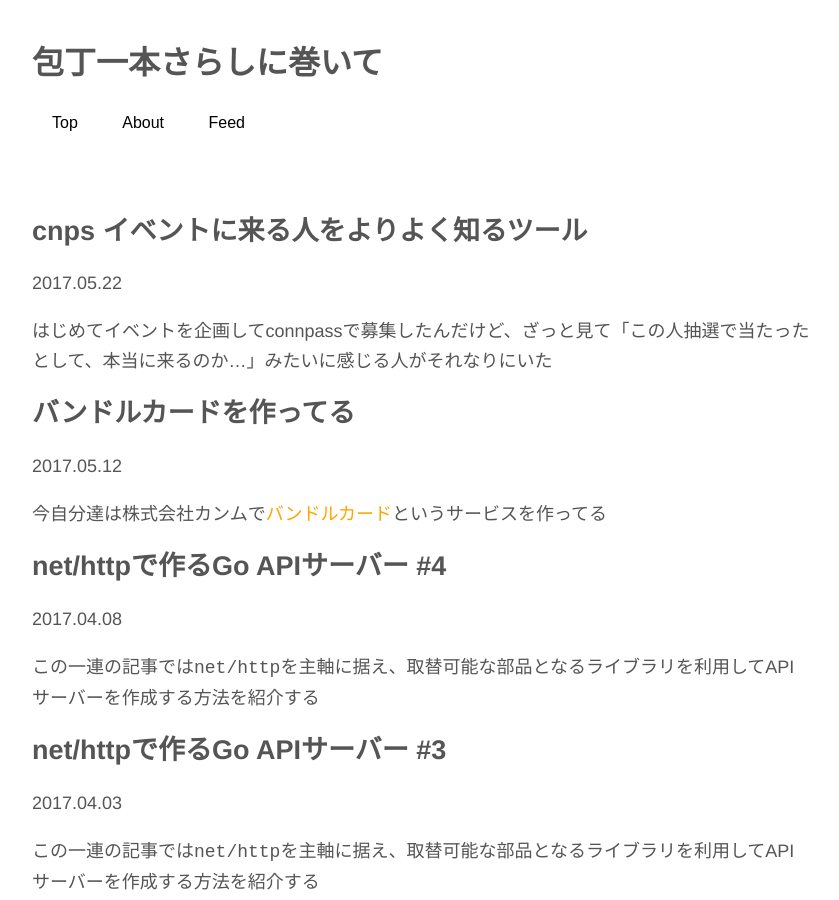
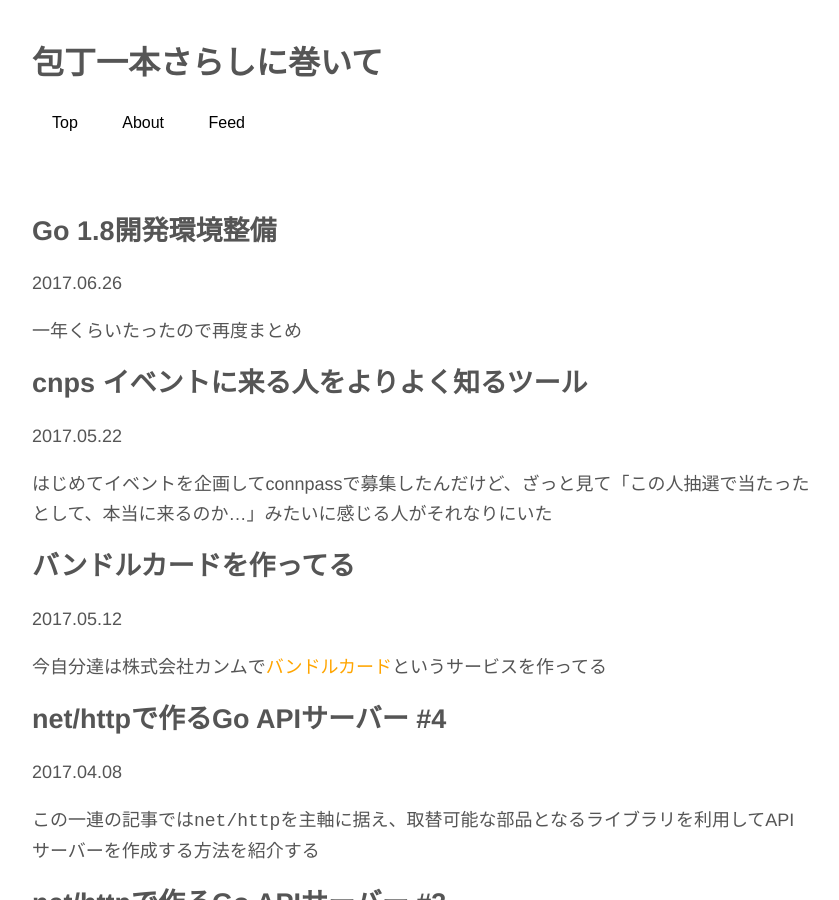
Before and after one commit to achiku/achiku.github.io, a Jekyll site: the page built from index.md, in a window 1280 px wide and 900 px high. Shown: the whole window, without its empty margins (218-1057 px from the left). Built offline with Jekyll 4.4.1, drawn with Linux system fonts in a browser that asks for light colours; some of the changed lines change nothing that is shown.

Commit message:
2017/06/26

````diff
--- /dev/null
+++ b/_posts/2017-06-26-go18-development.md
@@ -0,0 +1,199 @@
+---
+layout: post
+title: 'Go 1.8開発環境整備'
+---
+
+一年くらいたったので再度まとめ。
+
+
+### 前提
+
+- Mac OS X 10.11.6
+- homebrew
+- Go 1.8.3
+- zsh
+- neovim v0.2.0
+
+
+### Go自体の管理
+
+Go 1.8からデフォルトの `GOPATH` は `$HOME/go` に設定されている。
+
+- [cmd/go: assume GOPATH=$HOME/go if not set](https://github.com/golang/go/issues/17262)
+
+今から入るならこれでも良いかなと思うけど、自分はまだGoのバージョンをパスに含めて開発するスタイルでやっていっている。Goは後方互換をめちゃくちゃ大事にしてくれるのでGoのバージョン変えて急に挙動がズレる事はそんなに無いとは思うんだけど、一度バージョンを上げてコンパイルしたバイナリを暫く検証環境で走らす、パフォーマンステストする等の作業が主に仕事で発生して、複数バージョンローカルに持っておきたいケースがあるので以下のようなスタイルになってる。
+
+homebrewでインストール。
+
+```
+$ brew install go
+$ go version
+go version go1.6 darwin/amd64
+$ which go
+/usr/local/bin/go
+```
+
+.zshrcに以下の環境変数を設定。
+
+```bash
+# for golang
+export GOVERSION=1.8.3
+export GOPATH=$HOME/.go/$GOVERSION
+export PATH=$GOPATH/bin:$PATH
+```
+
+Goのバージョンを切り替えるときは以下の `brew switch` を使ってシンボリックリンクを切り替えてる。
+
+```
+$ go version
+go version go1.8.3 darwin/amd64
+$ brew switch --help
+brew switch name version:
+    Symlink all of the specific version of name's install to Homebrew prefix.
+$ brew switch go 1.7.3
+3 links created for /usr/local/Cellar/go/1.7.3
+$ go version
+go version go1.7.3 darwin/amd64
+```
+
+
+### vendoring
+
+- [Dep is a prototype dependency management tool](https://github.com/golang/dep)
+
+今は `dep` がオフィシャルなツールチェインの仲間入りを目指しているのでこれを使えば良い気がする。ただロードマップやGitHub上の議論を見ると、「これがGoの公式依存性解決ツールだ！！！！」みたいなのではなく、あくまでもそういう立ち位置を目指してるという状態が正しいので、まったりissue上げたりPRしていくのが良いのではないかと思う。以下ロードマップ。
+
+- [Roadmap](https://github.com/golang/dep/wiki/Roadmap)
+
+
+### エディタ(基礎)
+
+現在エディタはneovimをメインで利用。この部分はvimでも良さそうな気がしてる。ベーシックな部分は全て [vim-go](https://github.com/fatih/vim-go) におまかせしている。特に `:GoRename` コマンドと、 `<Leader>dt <Plug>(go-def-tab)` には大変お世話になっている。 `:GoRename` 、本当に精神に良くて、これがあるから名前をある程度雑に決めて前に進む事ができる。「あとで別概念が出てくるかも。出てくるとしたら何か。」という思考に使うコストをほぼカットできるのは本当に良い。
+
+```vim
+"" vim-go
+let g:go_fmt_command = "goimports"
+let g:go_highlight_functions = 1
+let g:go_highlight_methods = 1
+let g:go_highlight_structs = 1
+let g:go_highlight_operators = 1
+let g:go_term_enabled = 1
+let g:go_highlight_build_constraints = 1
+let g:go_auto_type_info = 1
+
+
+augroup GolangSettings
+  autocmd!
+  autocmd FileType go nmap <leader>gb <Plug>(go-build)
+  autocmd FileType go nmap <leader>gt <Plug>(go-test)
+  autocmd FileType go nmap <Leader>ds <Plug>(go-def-split)
+  autocmd FileType go nmap <Leader>dv <Plug>(go-def-vertical)
+  autocmd FileType go nmap <Leader>dt <Plug>(go-def-tab)
+  autocmd FileType go nmap <Leader>gd <Plug>(go-doc)
+  autocmd FileType go nmap <Leader>gv <Plug>(go-doc-vertical)
+  autocmd FileType go :highlight goErr cterm=bold ctermfg=214
+  autocmd FileType go :match goErr /\<err\>/
+augroup END
+```
+
+
+### エディタ(Linter)
+
+以前、Go 1.6では `syntastic` を使ってlintしていたんだけど、流石に同期でlintするのは辛くなってきたので、Go 1.7に上げたタイミングぐらいで `vim-go` から[gometalinter](https://github.com/alecthomas/gometalinter) を使う方式に変更した。
+
+`gometalinter` は簡単に説明すると「数多あるGoのLinterを並列に走らせて結果をまとめて表示してくれるやつ」だ。オプションはそれなりに設定可能なのも熱い。
+
+ただ、`vim-go` の `gometalinter` 機能はファイル保存時に非同期実行する際のみオプションをあまりいじれなかった。(`:GoMetalinter` コマンドは `gometalinter` に与えるオプションを変更可能。`g:go_metalinter_autosave_enabled` と `g:go_metalinter_enabled` が別れてたりする。これはコマンド実行時に走らすlinterとファイル保存時に走らすlinterを分ける為にあるらしい。ただ、肝心なオプションをいじる `g:go_metalinter_command` が片方(つまりは `:GoMetalinter` コマンドの方)にしか効かないようになってる。[このへん](https://github.com/fatih/vim-go/blob/v1.13/autoload/go/lint.vim#L40-L56)。今ふと思ったんだけどvim自体の機能で`.go`開いてる時は保存したら`:GoMetalinter`実行する、とかはできそうな気がしてきた)。
+
+とにかく、自分はGoでテストを書いてるときもlinterに走ってほしかったのだけど、大好きな `gotype` コマンドは `-a` を渡さないと `*_test.go` を検査してくれず、 `gometalinter` から走らす `gotype` に `-a` を渡すには `gometalinter` 自体に `-t` もしくは `--tests` を渡さなければならず、 `gometalinter` のオプションがいじれる且つ非同期でlinterを走らせてくれるプラグインを探した。そして現状以下に落ち着いてる。
+
+- [github.com/w0rp/ale](https://github.com/w0rp/ale)
+
+年初に一度試してみたけど結構辛かったが、先月くらいに再度試したらちゃんと動いた。まだまだ開発は活発。また、流石に書いてる途中に警告されるのはウザいので以下のように設定し、保存時に指定のlinterが走るように設定している。GoとPythonは仕事で書いてるけど、JavaScriptは趣味。
+
+
+```vim
+""" ale
+let g:ale_lint_on_text_changed = 'never'
+let g:ale_lint_on_enter = 1
+let g:ale_lint_on_save = 1
+
+let g:ale_sign_column_always = 1
+let g:ale_set_loclist = 0
+let g:ale_set_quickfix = 1
+
+let g:ale_linters = {
+\   'javascript': ['eslint', 'flow'],
+\   'python': ['flake8'],
+\   'go': ['gometalinter'],
+\}
+
+let g:ale_go_gometalinter_options = '--vendored-linters --disable-all --enable=gotype --enable=vet --enable=golint -t'
+let g:ale_open_list = 1
+let g:ale_sign_error = '✗'
+let g:ale_sign_warning = '⚠'
+let g:ale_statusline_format = ['⨉ %d', '⚠ %d', '⬥ ok']
+
+let g:ale_echo_msg_error_str = 'E'
+let g:ale_echo_msg_warning_str = 'W'
+let g:ale_echo_msg_format = '[%linter%] %s [%severity%]'
+let g:ale_python_flake8_args = '--max-line-length=120'
+```
+
+どのGo系linterを走らすかは好みの問題だとも思うんだけど、自分は `gotype`, `vet`、`golint` で十分かなという気がしている。十分速いし。あとは `gosimple` も良くて、今は正規設定に入れるか検討中。CIの中ではもっと色々走らせても良いと思う。興味がある人は `gometalinter` のREADMEとかを読むと様々なlinterが存在している事を知れて楽しい。
+
+
+### エディタ(コード補完)
+
+ここは相変わらず以下二つのプラグインに大変お世話になっております。
+
+- [github.com/Shougo/deoplete.nvim](https://github.com/Shougo/deoplete.nvim)
+- [github.com/zchee/deoplete-go](https://github.com/zchee/deoplete-go)
+
+
+```vim
+""" deoplete
+let g:deoplete#enable_at_startup = 1
+let g:deoplete#enable_smart_case = 1
+
+""" deoplete-go
+let g:deoplete#sources#go#align_class = 1
+let g:deoplete#sources#go#sort_class = ['package', 'func', 'type', 'var', 'const']
+let g:deoplete#sources#go#package_dot = 1
+```
+
+### エディタ(テスト)
+
+エディタで書いてテストして、というサイクルを高速に回すために `vim-test` というプラグインを入れている。これまた最高のプラグインのうちの一つだと思っててGoに限らずPythonを書くときにも多用している。特にカーソルに一番近いテストを実行してくれる `:TestNerest` が良い。9割くらいはコレですましている。さらに `neoterm` というプラグインを入れ、 `vim-test` がテスト実行時に開く terminal を neovim の機能をフルに活かした良い感じのやつにしている(テスト結果のterminalを開きっぱなしにしたり、その中をvimのキーバインドで移動できたり、もう一回テスト実行したら同じterminal内部で実行してくれたり、色々良いneoterm)。
+
+```vim
+""" neoterm
+let g:neoterm_size = 15
+
+""" vim-test
+let g:test#strategy = 'neoterm'
+let g:test#preserve_screen = 1
+
+nmap <silent> <leader>f :TestNearest<CR>
+nmap <silent> <leader>i :TestFile<CR>
+nmap <silent> <leader>a :TestSuite<CR>
+nmap <silent> <leader>l :TestLast<CR>
+nmap <silent> <leader>g :TestVisit<CR>
+
+let test#python#pytest#options = {
+  \ 'nearest': '-v',
+  \ 'file':    '-v',
+  \ 'suite':   '-v',
+\}
+let test#go#gotest#options = {
+  \ 'nearest': '-v',
+  \ 'file':    '-v',
+  \ 'suite':   '-v',
+\}
+```
+
+- [github.com/janko-m/vim-test](https://github.com/janko-m/vim-test)
+- [github.com/kassio/neoterm](https://github.com/kassio/neoterm)
+
+
+以上現在のGo 1.8開発環境でした。
--- a/index.md
+++ b/index.md
@@ -15,7 +15,7 @@
   m=s.getElementsByTagName(o)[0];a.async=1;a.src=g;m.parentNode.insertBefore(a,m)
   })(window,document,'script','//www.google-analytics.com/analytics.js','ga');
 
-  ga('create', 'UA-50431971-1', 'achiku.github.io');
+  ga('create', 'UA-50431971-1', 'akirachiku.com');
   ga('send', 'pageview');
 
 </script>
````
Also changed, not shown: 4 other files.
